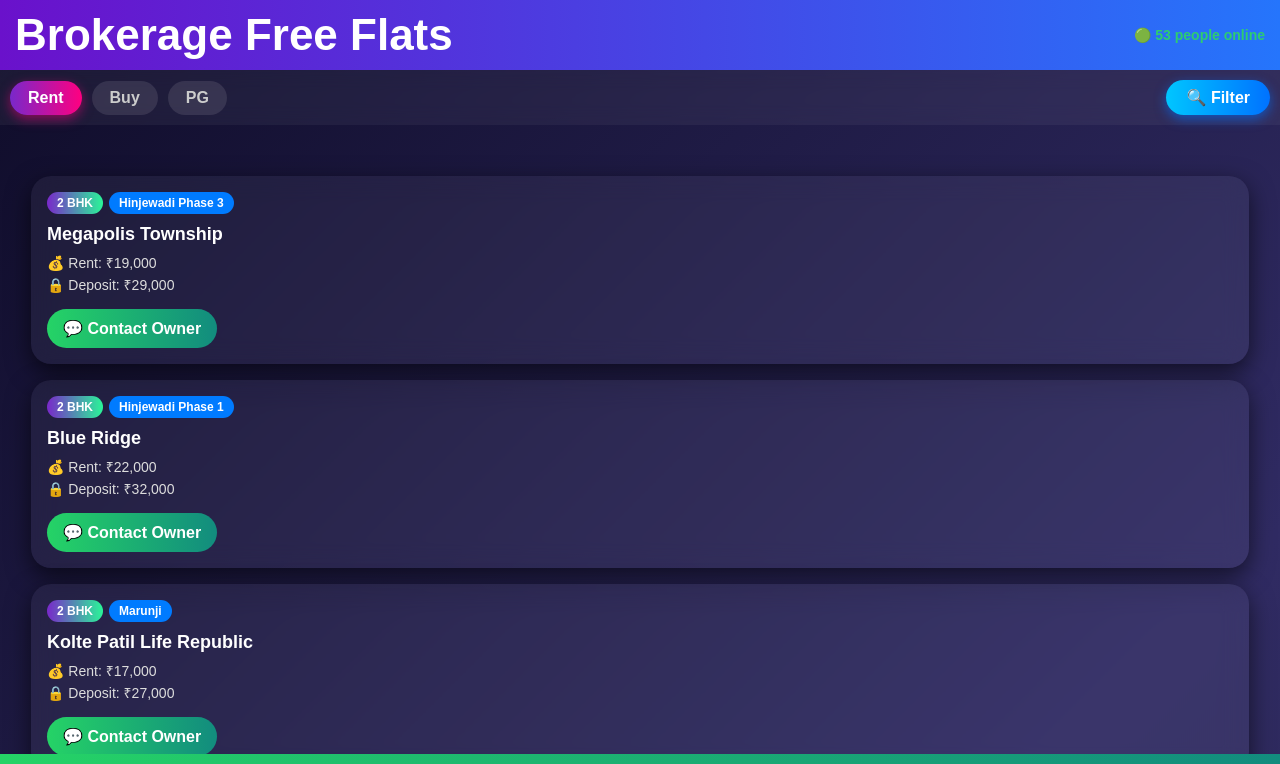
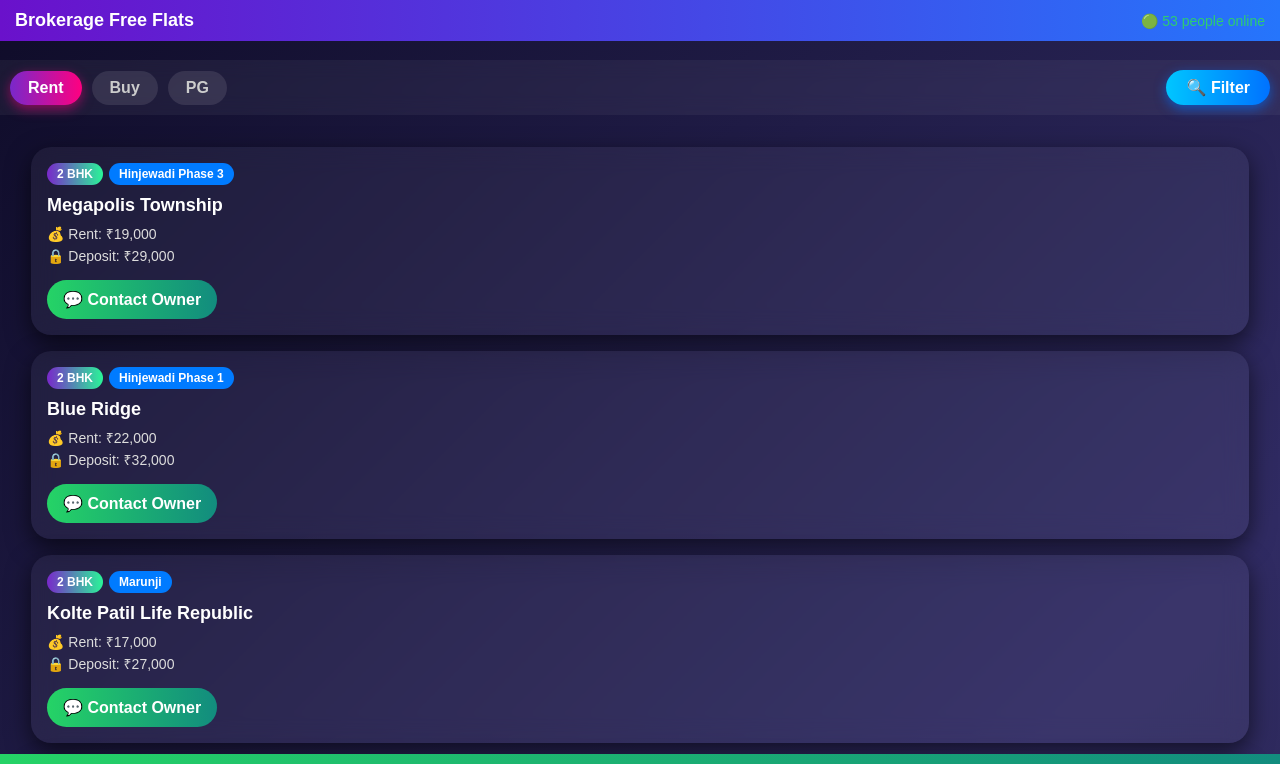
Before and after one commit to view-prices-discounts-appointments/Brokeragefreeflats, a plain HTML site: page index.html in a window 1280 px wide. Shown: the top 764 px of the page. Drawn offline with Linux system fonts and the light colour scheme.

Commit message:
Update index.html

```diff
--- a/index.html
+++ b/index.html
@@ -54,12 +54,13 @@
   </style>
 </head>
 <body>
- <header style="display:flex;justify-content:space-between;align-items:center;padding:10px 15px;">
-  <h1 style="margin:0;">Brokerage Free Flats</h1>
-  <div id="online-count" style="font-size:14px;font-weight:bold;color:#2ecc71;">
+<header style="display:flex;justify-content:space-between;align-items:center;padding:10px 15px;">
+  <h2 style="margin:0;font-size:18px;font-weight:600;">Brokerage Free Flats</h2>
+  <div id="online-count" style="font-size:14px;font-weight:500;color:#2ecc71;">
     🟢 0 people online
   </div>
 </header>
+
 
 
   <div class="tabs">
@@ -719,5 +720,6 @@ setInterval(updateOnlineCount, 8000);
 </script>
 
 
+
 </body>
 </html>
```
